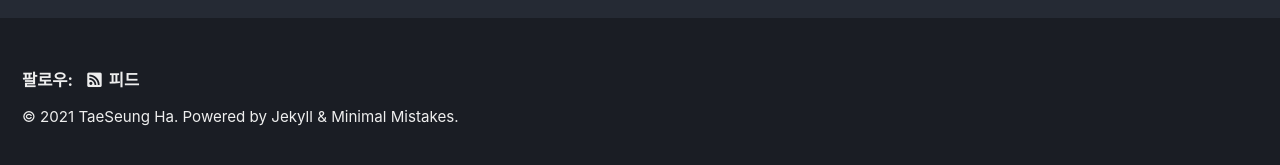
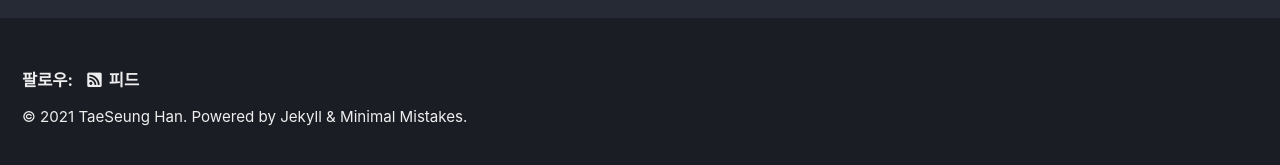
Before and after one commit to NaTaes/NaTaes.github.io, a Jekyll site: the page built from categories/categories-cpp.md, in a window 1280 px wide. Shown: the part 727-892 px from the top of the page. Built offline with Jekyll 4.4.1, drawn with Linux system fonts in a browser that asks for light colours; cached includes are drawn as plain includes.

```diff
--- a/_config.yml
+++ b/_config.yml
@@ -19,7 +19,7 @@ locale                   : "ko-KR"
 title                    : "NATS Blog"
 title_separator          : "-"
 subtitle                 : "since 2021.07.01" # site tagline that appears below site title in masthead
-name                     : "TaeSeung Ha"
+name                     : "TaeSeung Han"
 description              : "Development History"
 url                      : "https://nataes.github.io" # the base hostname & protocol for your site e.g. "https://mmistakes.github.io"
 baseurl                  : "/blog" # the subpath of your site, e.g. "/blog"
--- a/categories/categories-cpp.md
+++ b/categories/categories-cpp.md
@@ -1,11 +1,11 @@
 ---
 title: "C++ 프로그래밍"
 layout: archive
-permalink: categories/cpp
+permalink: blog/categories/cpp
 author_profile: true
 sidebar_main: true
 ---
 
 
-{% assign posts = site.categories.Cpp %}
+{% assign posts = site.categories.#Cpp %}
 {% for post in posts %} {% include archive-single.html type=page.entries_layout %} {% endfor %}
```
